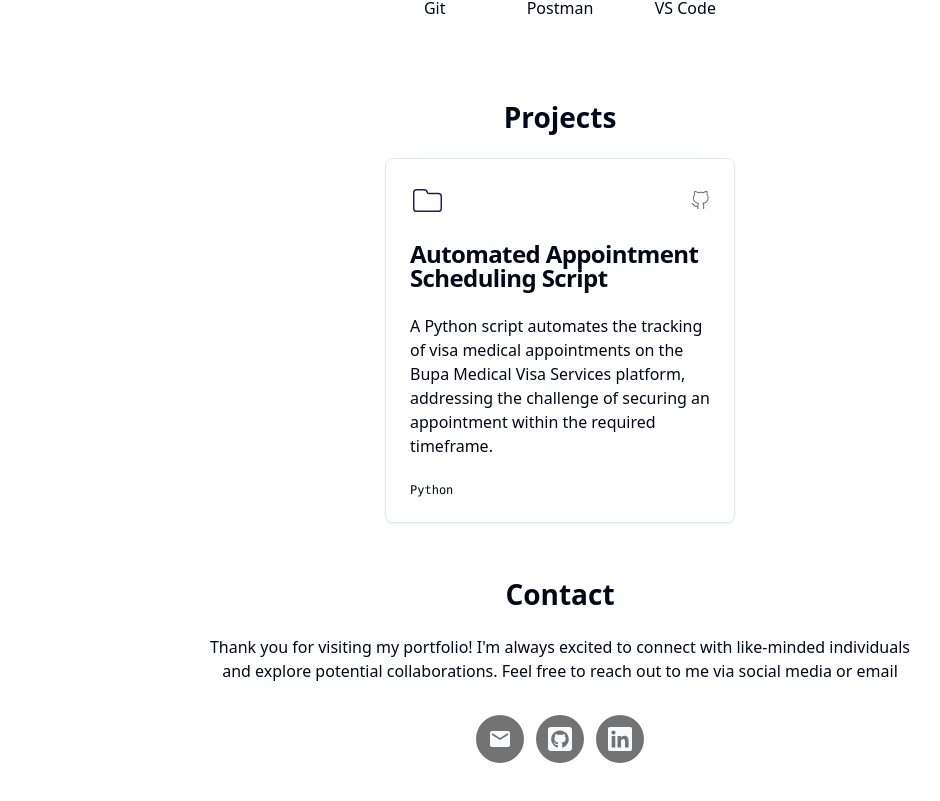
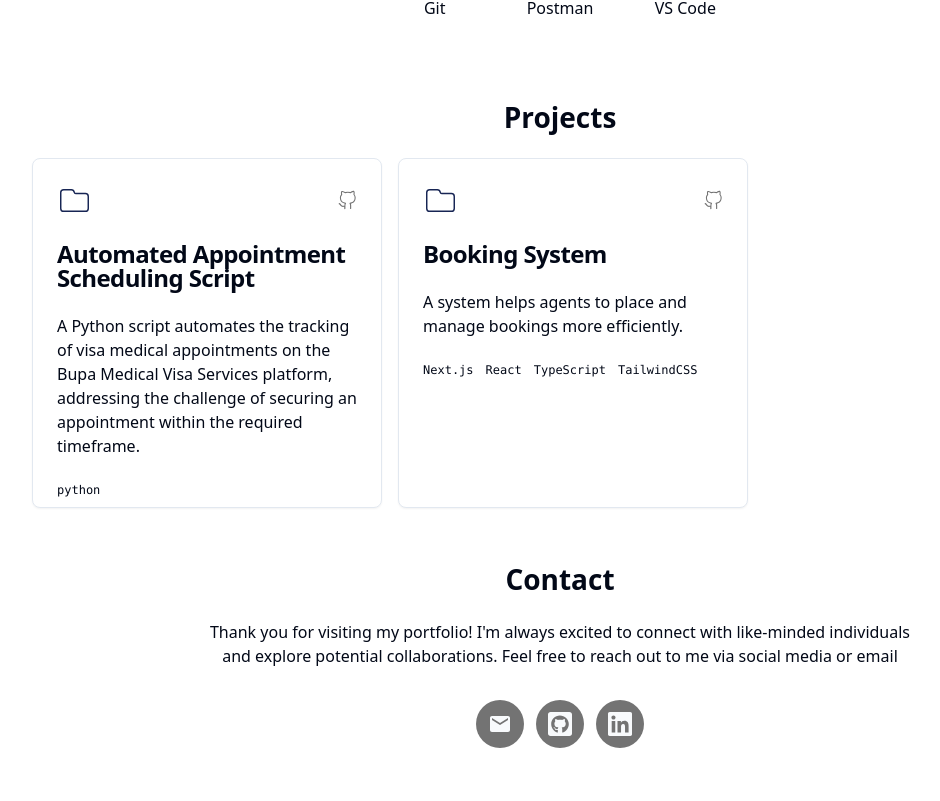
Before and after one commit to PeiChi-Hung/my-portfolio, a React (Vite) app: page / in a window 1280 px wide. Shown: the part 1985-2786 px from the top of the page, without its empty margins (80-1020 px from the left). Built offline with nearby package versions, Linux system fonts and the light colour scheme; a web font is replaced by a local one.

Commit message:
refactor: pass project as a seperate data

```diff
--- a/package.json
+++ b/package.json
@@ -15,10 +15,12 @@
     "@tanstack/react-router": "^1.16.6",
     "class-variance-authority": "^0.7.0",
     "clsx": "^2.1.0",
+    "framer-motion": "^11.0.6",
     "lucide-react": "^0.335.0",
     "react": "^18.2.0",
     "react-dom": "^18.2.0",
     "react-icons": "^5.0.1",
+    "react-use": "^17.5.0",
     "tailwind-merge": "^2.2.1",
     "tailwindcss-animate": "^1.0.7"
   },
--- /dev/null
+++ b/src/components/BackToTop.tsx
@@ -0,0 +1,63 @@
+"use client"
+import { useWindowScroll } from "react-use"
+import { useEffect, useState } from "react"
+import { Button } from "./ui/button"
+import { ChevronUp } from "lucide-react"
+import { motion, useAnimation } from "framer-motion"
+import {
+  Tooltip,
+  TooltipContent,
+  TooltipProvider,
+  TooltipTrigger,
+} from "@/components/ui/tooltip"
+export default function BackToTop() {
+  const controls = useAnimation()
+  const variants = {
+    hidden: {
+      x: 0,
+      y: 100,
+      opacity: 0,
+    },
+    visible: {
+      x: 0,
+      y: 0,
+      opacity: 1,
+    },
+  }
+  const { y } = useWindowScroll()
+  const [show, setShow] = useState(false)
+  useEffect(() => {
+    y > 100 ? setShow(true) : setShow(false)
+  }, [y])
+  useEffect(() => {
+    show ? controls.start("visible") : controls.start("hidden")
+  }, [show])
+
+  return (
+    <motion.div
+      initial="hidden"
+      animate={controls}
+      variants={variants}
+      className="fixed bottom-5 right-5"
+    >
+      <TooltipProvider delayDuration={0}>
+        <Tooltip>
+          <TooltipTrigger asChild>
+            <Button
+              onClick={() => {
+                window.scrollTo({ top: 0, behavior: "smooth" })
+              }}
+              className="h-11 w-11 rounded-full p-0"
+              aria-label="Press to return to top"
+            >
+              <ChevronUp />
+            </Button>
+          </TooltipTrigger>
+          <TooltipContent sideOffset={6}>
+            <p>Return</p>
+          </TooltipContent>
+        </Tooltip>
+      </TooltipProvider>
+    </motion.div>
+  )
+}
--- /dev/null
+++ b/src/data/projects.ts
@@ -0,0 +1,23 @@
+interface projectType {
+  project_title: string
+  project_des: string
+  languages: string[]
+  link: string
+}
+
+export const project_data: projectType[] = [
+  {
+    project_title: "Automated Appointment Scheduling Script",
+    project_des:
+      "A Python script automates the tracking of visa medical appointments on the Bupa Medical Visa Services platform, addressing the challenge of securing an appointment within the required timeframe.",
+    languages: ["python"],
+    link: "https://github.com/PeiChi-Hung/booking-availability",
+  },
+  {
+    project_title: "Booking System",
+    project_des:
+      "A system helps agents to place and manage bookings more efficiently.",
+    languages: ["Next.js", "React", "TypeScript", "TailwindCSS"],
+    link: "https://github.com/PeiChi-Hung/booking-system",
+  },
+]
--- a/src/main.tsx
+++ b/src/main.tsx
@@ -4,6 +4,7 @@ import App from "./App.tsx"
 import "./index.css"
 import Navbar from "./sections/Navbar.tsx"
 import GridBackground from "./components/GridBackground.tsx"
+import BackToTop from "./components/BackToTop.tsx"
 
 ReactDOM.createRoot(document.getElementById("root")!).render(
   <React.StrictMode>
@@ -12,5 +13,6 @@ ReactDOM.createRoot(document.getElementById("root")!).render(
     <main className="container overflow-x-hidden lg:px-28">
       <App />
     </main>
+    <BackToTop />
   </React.StrictMode>
 )
--- a/src/sections/About.tsx
+++ b/src/sections/About.tsx
@@ -6,7 +6,7 @@ export default function About() {
     >
       <div className="order-2 lg:order-1 lg:w-2/3">
         <h2 className="mb-3 w-full text-center md:mb-6">About Me</h2>
-        <article className="flex flex-col gap-4">
+        <article className="flex flex-col gap-4 text-pretty">
           <p>
             Hello! I'm Patty Hung, a fresh graduate of Bachelor of Commerce and
             Computer Science student, majoring in Business Analytics and Data
--- a/src/sections/Projects.tsx
+++ b/src/sections/Projects.tsx
@@ -8,6 +8,7 @@ import {
 
 import { CiFolderOn } from "react-icons/ci"
 import { VscGithubAlt } from "react-icons/vsc"
+import { project_data } from "@/data/projects"
 
 export default function Projects() {
   return (
@@ -16,32 +17,36 @@ export default function Projects() {
       className="my-4 mb-[50px] flex flex-col items-center gap-5 text-center md:mt-8"
     >
       <h2>Projects</h2>
+      <div className="flex w-full flex-row gap-4">
+        {project_data.map((project) => (
           <a
-        href="https://github.com/PeiChi-Hung/booking-availability"
+            href={project.link}
             target="_blank"
+            className="group shadow-none transition-all duration-200 ease-linear hover:scale-100 hover:drop-shadow-xl"
           >
-        <Card className="w-[350px] text-left">
+            <Card className="w-[350px] h-[350px] text-left ">
               <div className="flex flex-row items-center justify-between pt-6 px-6">
                 <CiFolderOn size={35} style={{ color: "#172554" }} />
                 <VscGithubAlt size={20} style={{ color: "737373" }} />
               </div>
 
               <CardHeader>
-            <CardTitle>Automated Appointment Scheduling Script</CardTitle>
+                <CardTitle>{project.project_title}</CardTitle>
               </CardHeader>
               <CardContent>
-            <p>
-              A Python script automates the tracking of visa medical
-              appointments on the Bupa Medical Visa Services platform,
-              addressing the challenge of securing an appointment within the
-              required timeframe.
-            </p>
+                <p>{project.project_des}</p>
               </CardContent>
               <CardFooter className="font-mono text-xs">
-            <p>Python</p>
+                <p className="flex space-x-3">
+                  {project.languages.map((language) => (
+                    <ul>{language}</ul>
+                  ))}
+                </p>
               </CardFooter>
             </Card>
           </a>
+        ))}
+      </div>
     </section>
   )
 }
```
Also changed, not shown: 1 other file (tests, documents, lock files or other folders). Lines whose indentation alone changed are shown as unchanged.
